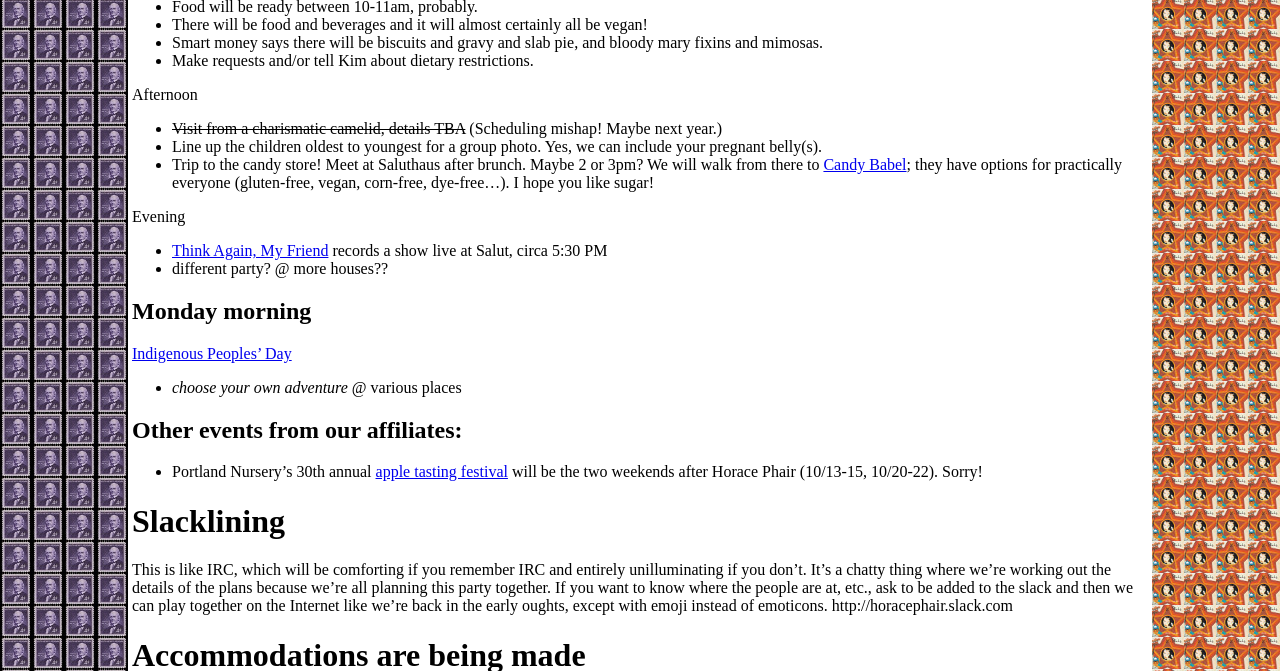
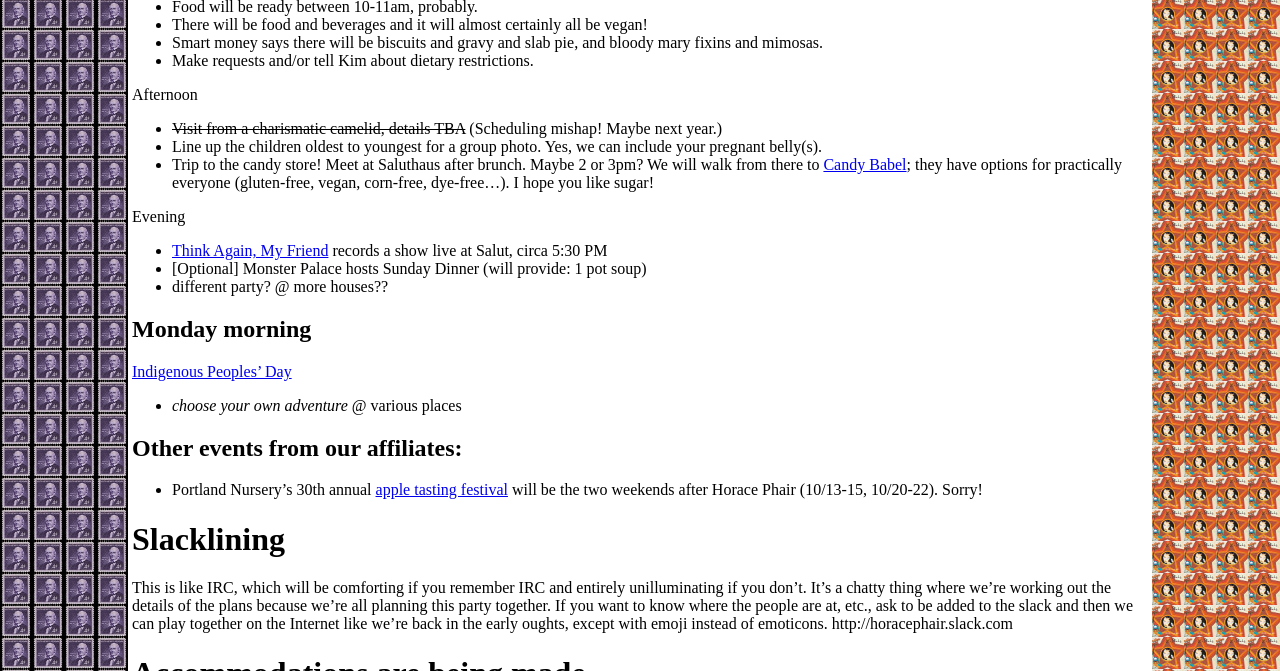
Before and after one commit to horacephair/horacephair.github.io, a Jekyll site: the page built from index.md, in a window 1280 px wide and 900 px high, scrolled down 1667 px, cut to the strip 0-671 px from the top of the window. Built offline with Jekyll 4.4.1, drawn with Linux system fonts in a browser that asks for light colours; our own code applies the rules of GitHub Pages for plain Markdown files.

Commit message:
added sunday dinner

```diff
--- a/index.md
+++ b/index.md
@@ -72,6 +72,7 @@
 
 Evening
 * [Think Again, My Friend](http://thinkagainmyfriend.show/) records a show live at Salut, circa 5:30 PM
+* [Optional] Monster Palace hosts Sunday Dinner (will provide: 1 pot soup)
 * different party? @ more houses??
 
 ## Monday morning
```
